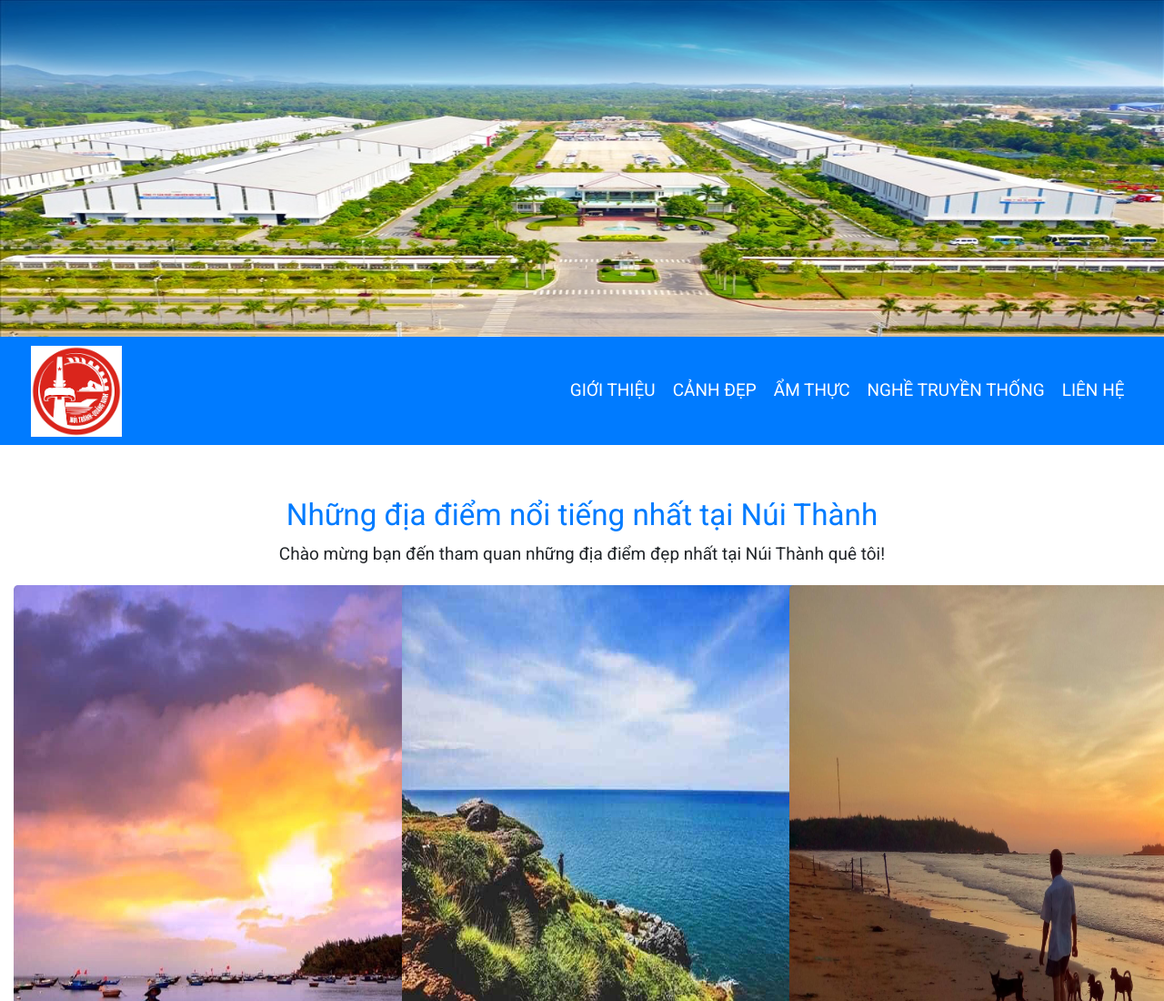
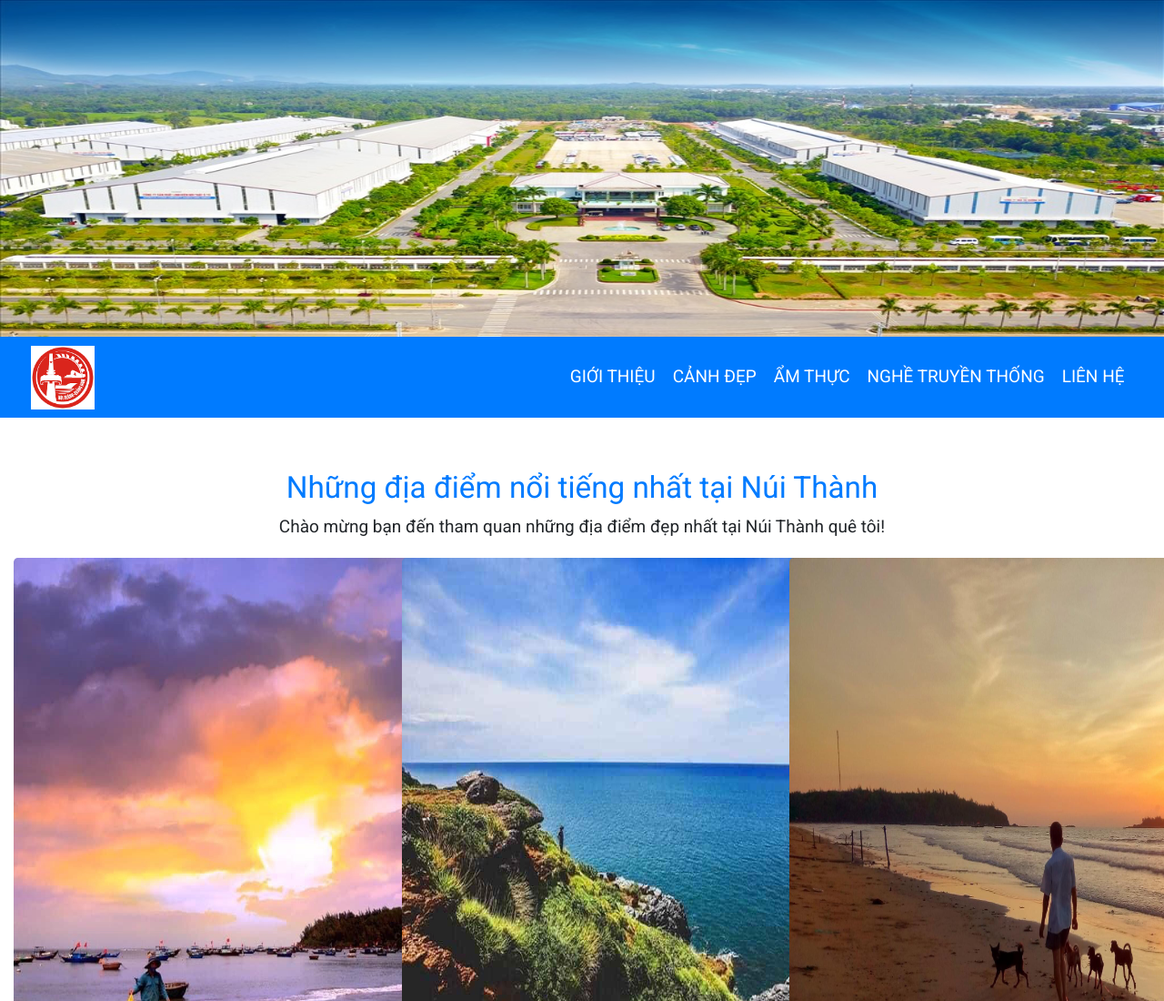
Before and after one commit to huynhanhbk/huynhanhbk.github.io, a plain HTML site: page html/canhdep.html in a window 1280 px wide. Shown: the top 1100 px of the page at 91% size. Drawn offline with nearby package versions, Linux system fonts and the light colour scheme; a script that the page names is missing.

Commit message:
Update canhdep.html

```diff
--- a/html/canhdep.html
+++ b/html/canhdep.html
@@ -66,7 +66,7 @@
     <nav class="navbar navbar-expand-md navbar-light bg-primary sticky-top">
         <div class="container-fluid">
             <a class="navbar-branch" href="../index.html">
-                <img src="../image/canhdep/logo.jpg" height="100 ">
+                <img src="../image/canhdep/logo.jpg" height="70">
             </a>
             <button class="navbar-toggler" type="button" data-toggle="collapse" data-target="#navbarResponsive">
 			<span class="navbar-toggler-icon"></span>
```
